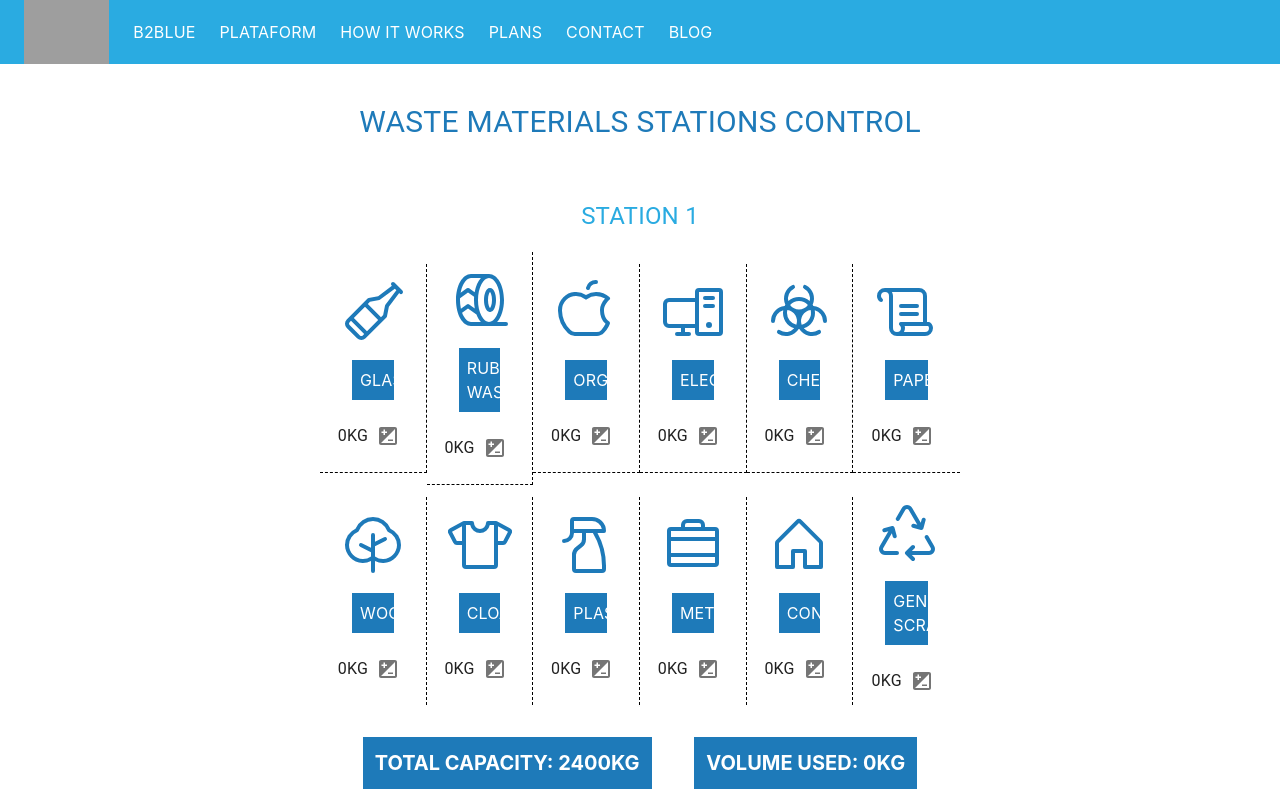
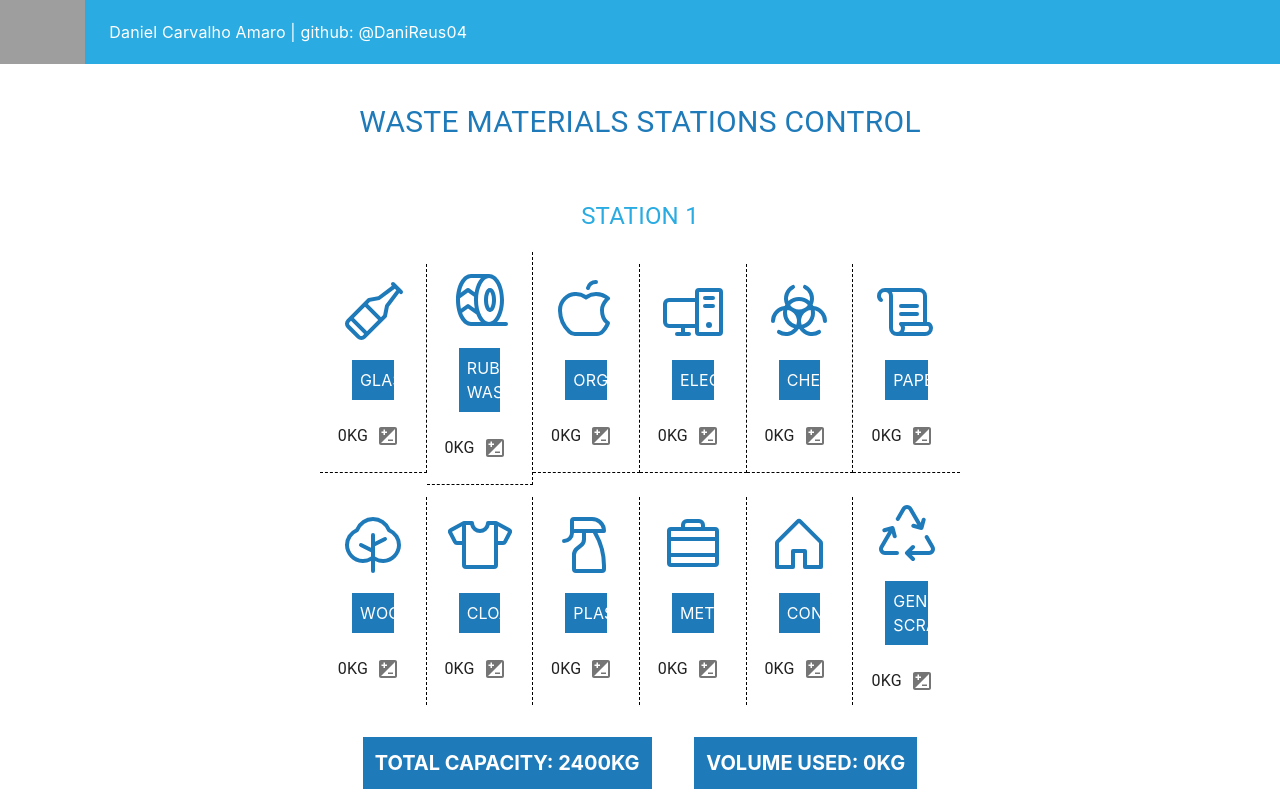
Before and after one commit to DaniReus04/repository-test, a React (Create React App) app: page / in a window 1280 px wide. Shown: the top 800 px of the page. Built offline with nearby package versions, Linux system fonts and the light colour scheme; grey boxes are pictures that could not be loaded.

Commit message:
feat: wrapper component

```diff
--- a/src/components/header.tsx
+++ b/src/components/header.tsx
@@ -1,13 +1,13 @@
 import AppBar from '@mui/material/AppBar';
 import Toolbar from '@mui/material/Toolbar';
-import Container from '@mui/material/Container';
 import Typography from '@mui/material/Typography';
+import Wrapper from './wrapper';
 
 function Header() {
   return (
-    <AppBar position="static" elevation={0} className='!bg-light-blue'>
-      <Container maxWidth="xl">
-        <Toolbar disableGutters className='gap-6'>
+    <AppBar position="sticky" elevation={0} className="!bg-light-blue">
+      <Wrapper>
+        <Toolbar disableGutters className="gap-6">
           <img
             src="https://cdn.b2blue.com/p/static/img/B2Blue_Logo_borda_branca.png"
             alt="b2blue-logo"
@@ -18,45 +18,10 @@ function Header() {
             className="text-sm text-white"
             fontFamily={'unset'}
           >
-              B2BLUE
-            </Typography>
-            <Typography
-              component="div"
-              className="text-sm text-white"
-              fontFamily={'unset'}
-            >
-              PLATAFORM
-            </Typography>
-            <Typography
-              component="div"
-              className="text-sm text-white"
-              fontFamily={'unset'}
-            >
-              HOW IT WORKS
-            </Typography>
-            <Typography
-              component="div"
-              className="text-sm text-white"
-              fontFamily={'unset'}
-            >
-              PLANS
-            </Typography>
-            <Typography
-              component="div"
-              className="text-sm text-white"
-              fontFamily={'unset'}
-            >
-              CONTACT
-            </Typography>
-            <Typography
-              component="div"
-              className="text-sm text-white"
-              fontFamily={'unset'}
-            >
-              BLOG
+            Daniel Carvalho Amaro | github: @DaniReus04
           </Typography>
         </Toolbar>
-      </Container>
+      </Wrapper>
     </AppBar>
   );
 }
--- /dev/null
+++ b/src/components/wrapper.tsx
@@ -0,0 +1,9 @@
+import { ReactNode } from "react";
+
+function Wrapper({ children }: { children: ReactNode }) {
+  return (
+    <div className="w-full max-w-7xl mx-auto">{children}</div>
+  )
+};
+
+export default Wrapper;
```
Lines whose indentation alone changed are shown as unchanged.
